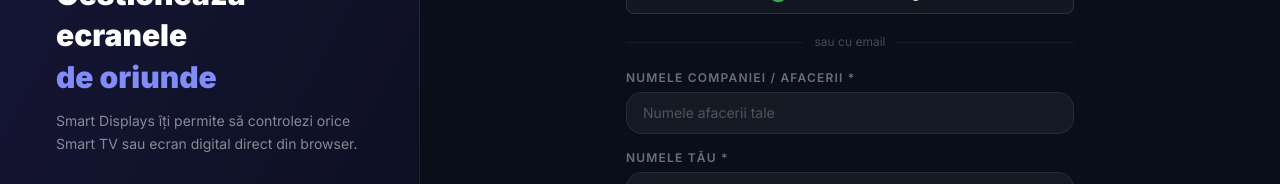
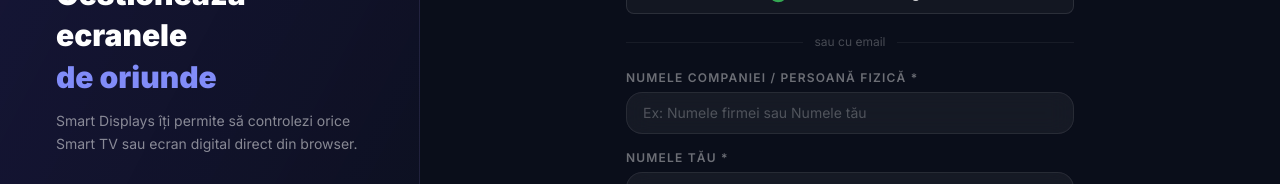
Before and after one commit to jeka7ro/smart-displays, a React (Vite) app in the folder frontend/: page /register in a window 1280 px wide. Shown: the part 178-362 px from the top of the page. Built offline with nearby package versions, Linux system fonts and the light colour scheme; no server answers.

Commit message:
update: allow individual users to register by updating company label to include Persoană fizică

```diff
--- a/frontend/src/pages/Register.jsx
+++ b/frontend/src/pages/Register.jsx
@@ -108,14 +108,14 @@ export default function Register() {
             </div>
 
             <div>
-              <label className="sd-label">Numele companiei / afacerii *</label>
+              <label className="sd-label">Numele companiei / Persoană fizică *</label>
               <input
                 className="sd-input"
                 name="org_name"
                 value={form.org_name}
                 onChange={handle}
                 required
-                placeholder="Numele afacerii tale"
+                placeholder="Ex: Numele firmei sau Numele tău"
                 autoComplete="organization"
               />
             </div>
```
